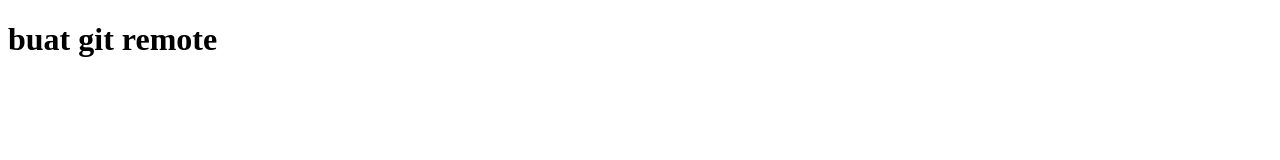
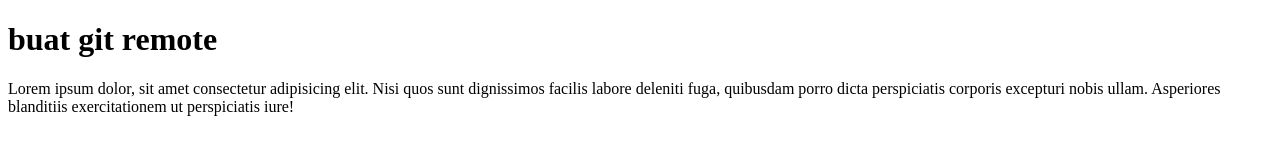
Before and after one commit to irwancahyos/irwan-test, a plain HTML site: page index.html in a window 1280 px wide. Drawn offline with Linux system fonts and the light colour scheme.

Commit message:
menambahkan paragraf

```diff
--- a/index.html
+++ b/index.html
@@ -8,5 +8,6 @@
 </head>
 <body>
     <h1>buat git remote</h1>
+    <p>Lorem ipsum dolor, sit amet consectetur adipisicing elit. Nisi quos sunt dignissimos facilis labore deleniti fuga, quibusdam porro dicta perspiciatis corporis excepturi nobis ullam. Asperiores blanditiis exercitationem ut perspiciatis iure!</p>
 </body>
 </html>
```
